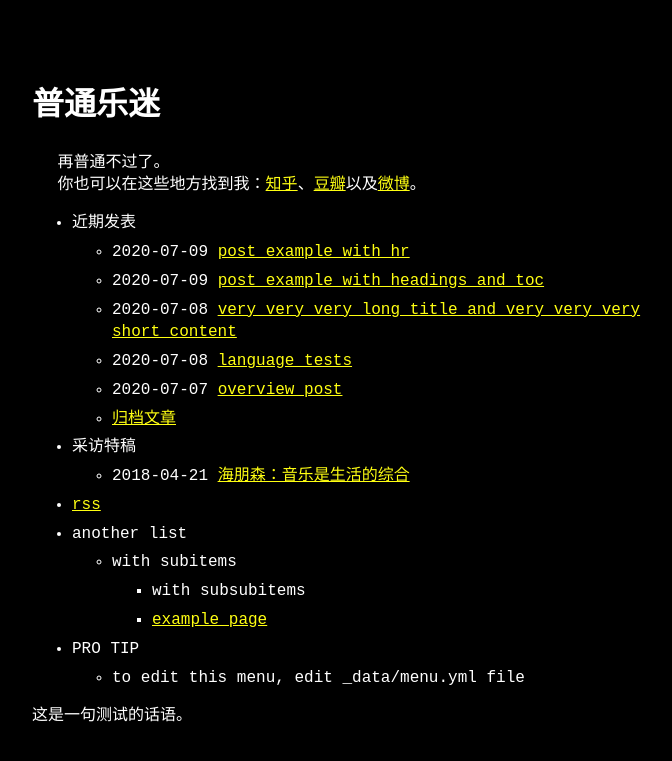
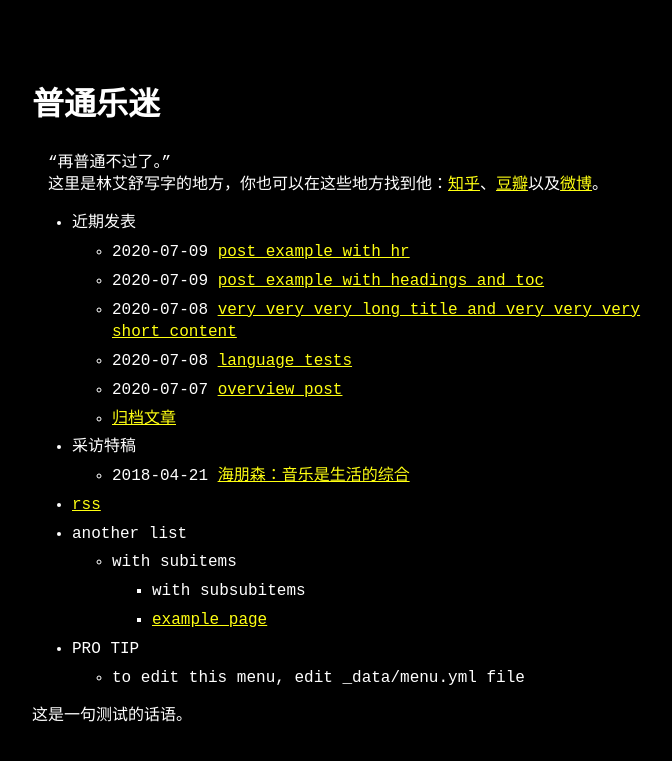
Before and after one commit to salingerlin/salingerlin.github.io, a Jekyll site: the page built from index.md, in a window 1280 px wide. Shown: the top 761 px of the page, without its empty margins (288-960 px from the left). Built offline with Jekyll 4.4.1, drawn with Linux system fonts in a browser that asks for light colours.

Commit message:
Update _config.yml

```diff
--- a/_config.yml
+++ b/_config.yml
@@ -4,8 +4,8 @@ email: nassace@gmail.com # email of site's author
 url: https://salingerlin.github.io/ # root address of the site
 baseurl: "" # subpath of the site, e.g. "/blog" (leave it blank "" if you're site shouldn't use a subpath)
 description: > # description of the site (multiple lines allowed)
-  &emsp; 再普通不过了。<br>
-  &emsp; 你也可以在这些地方找到我：<a href='https://www.zhihu.com/people/sisalinger'>知乎</a>、<a href='https://www.douban.com/people/nassace/?_i=1111874Nv5E76h'>豆瓣</a>以及<a href='https://weibo.com/nassace'>微博</a>。
+  &emsp;“再普通不过了。”<br>
+  &emsp;这里是林艾舒写字的地方，你也可以在这些地方找到他：<a href='https://www.zhihu.com/people/sisalinger'>知乎</a>、<a href='https://www.douban.com/people/nassace/?_i=1111874Nv5E76h'>豆瓣</a>以及<a href='https://weibo.com/nassace'>微博</a>。
 
 
 permalink: /:slug.html
```
